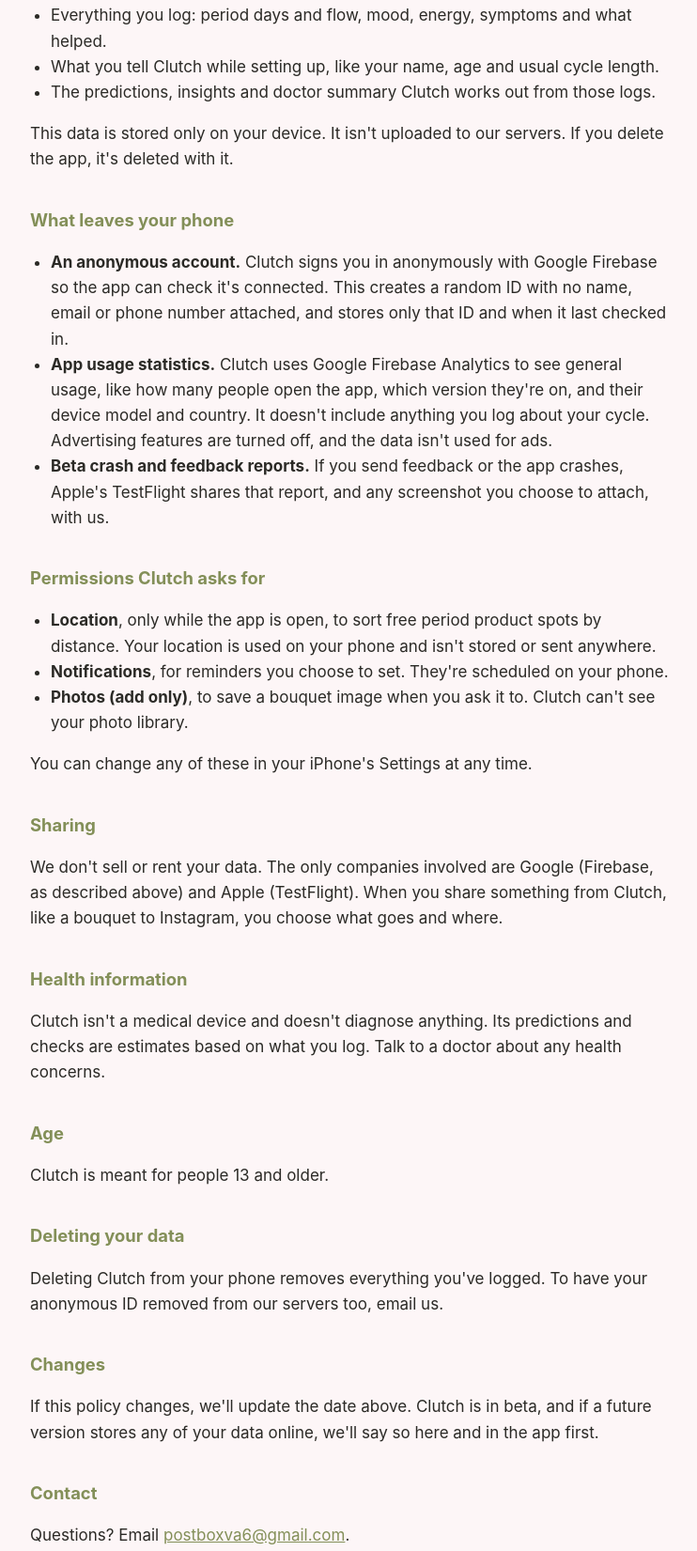
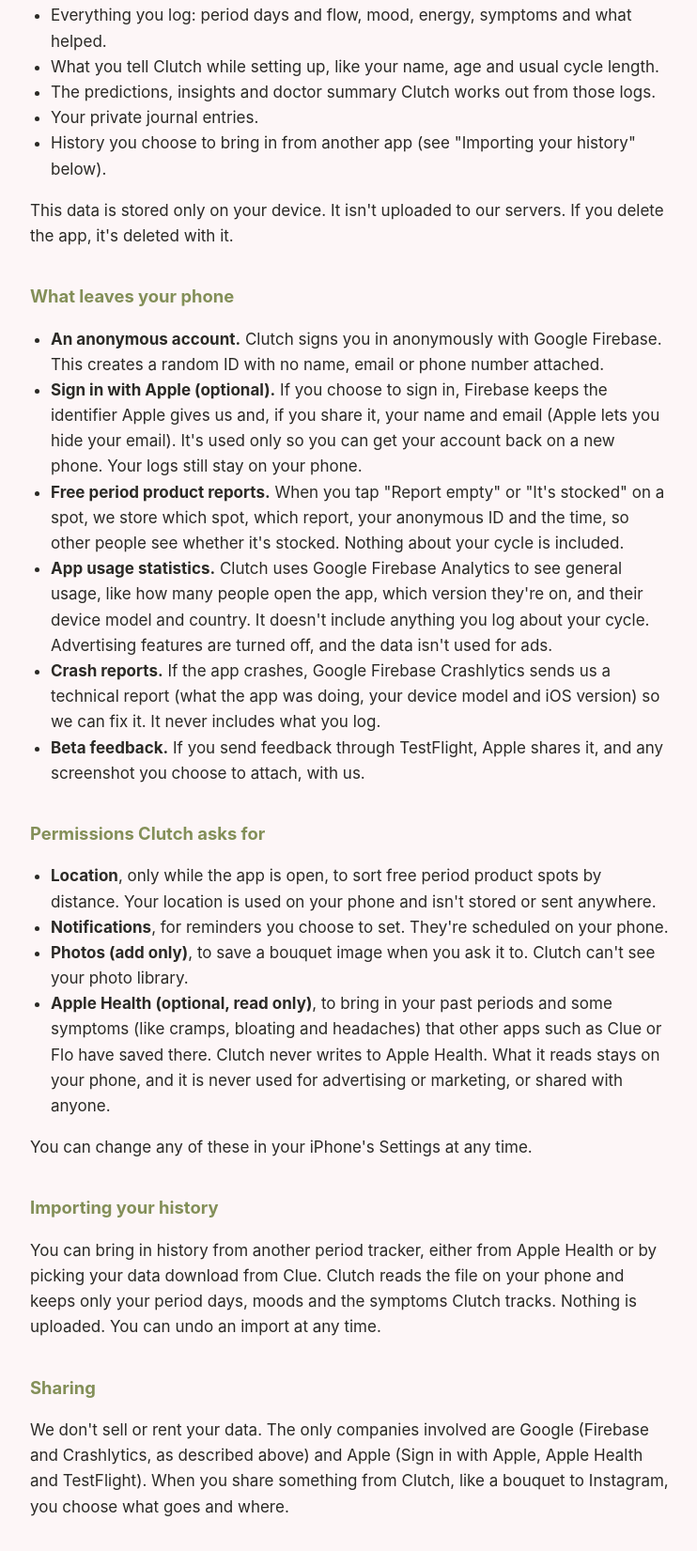
Before and after one commit to naviadepu/clutch-mobile, a plain HTML site: page site/privacy/index.html in a window 1280 px wide. Shown: the part 327-1978 px from the top of the page at 94% size, without its empty margins (268-1010 px from the left). Drawn offline with Linux system fonts and the light colour scheme.

Commit message:
Privacy policy: Apple Health, Clue import, Sign in with Apple, Crashlytics, spot reports, in-app delete
Co-Authored-By: Claude Opus 5.5 <noreply@anthropic.com>

```diff
--- a/site/privacy/index.html
+++ b/site/privacy/index.html
@@ -20,7 +20,7 @@
 <body>
 <main>
   <h1>Clutch Privacy Policy</h1>
-  <p class="date">Last updated November 9, 2026 · applies to the Clutch beta for iOS</p>
+  <p class="date">Last updated November 20, 2026 · applies to the Clutch beta for iOS</p>
 
   <p class="summary"><strong>The short version:</strong> what you log in Clutch (your periods, moods, symptoms and notes) stays on your phone. We don't sell your data, we don't use it for ads, and we can't see your cycle.</p>
 
@@ -29,14 +29,19 @@
     <li>Everything you log: period days and flow, mood, energy, symptoms and what helped.</li>
     <li>What you tell Clutch while setting up, like your name, age and usual cycle length.</li>
     <li>The predictions, insights and doctor summary Clutch works out from those logs.</li>
+    <li>Your private journal entries.</li>
+    <li>History you choose to bring in from another app (see "Importing your history" below).</li>
   </ul>
   <p>This data is stored only on your device. It isn't uploaded to our servers. If you delete the app, it's deleted with it.</p>
 
   <h2>What leaves your phone</h2>
   <ul>
-    <li><strong>An anonymous account.</strong> Clutch signs you in anonymously with Google Firebase so the app can check it's connected. This creates a random ID with no name, email or phone number attached, and stores only that ID and when it last checked in.</li>
+    <li><strong>An anonymous account.</strong> Clutch signs you in anonymously with Google Firebase. This creates a random ID with no name, email or phone number attached.</li>
+    <li><strong>Sign in with Apple (optional).</strong> If you choose to sign in, Firebase keeps the identifier Apple gives us and, if you share it, your name and email (Apple lets you hide your email). It's used only so you can get your account back on a new phone. Your logs still stay on your phone.</li>
+    <li><strong>Free period product reports.</strong> When you tap "Report empty" or "It's stocked" on a spot, we store which spot, which report, your anonymous ID and the time, so other people see whether it's stocked. Nothing about your cycle is included.</li>
     <li><strong>App usage statistics.</strong> Clutch uses Google Firebase Analytics to see general usage, like how many people open the app, which version they're on, and their device model and country. It doesn't include anything you log about your cycle. Advertising features are turned off, and the data isn't used for ads.</li>
-    <li><strong>Beta crash and feedback reports.</strong> If you send feedback or the app crashes, Apple's TestFlight shares that report, and any screenshot you choose to attach, with us.</li>
+    <li><strong>Crash reports.</strong> If the app crashes, Google Firebase Crashlytics sends us a technical report (what the app was doing, your device model and iOS version) so we can fix it. It never includes what you log.</li>
+    <li><strong>Beta feedback.</strong> If you send feedback through TestFlight, Apple shares it, and any screenshot you choose to attach, with us.</li>
   </ul>
 
   <h2>Permissions Clutch asks for</h2>
@@ -44,20 +49,24 @@
     <li><strong>Location</strong>, only while the app is open, to sort free period product spots by distance. Your location is used on your phone and isn't stored or sent anywhere.</li>
     <li><strong>Notifications</strong>, for reminders you choose to set. They're scheduled on your phone.</li>
     <li><strong>Photos (add only)</strong>, to save a bouquet image when you ask it to. Clutch can't see your photo library.</li>
+    <li><strong>Apple Health (optional, read only)</strong>, to bring in your past periods and some symptoms (like cramps, bloating and headaches) that other apps such as Clue or Flo have saved there. Clutch never writes to Apple Health. What it reads stays on your phone, and it is never used for advertising or marketing, or shared with anyone.</li>
   </ul>
   <p>You can change any of these in your iPhone's Settings at any time.</p>
 
+  <h2>Importing your history</h2>
+  <p>You can bring in history from another period tracker, either from Apple Health or by picking your data download from Clue. Clutch reads the file on your phone and keeps only your period days, moods and the symptoms Clutch tracks. Nothing is uploaded. You can undo an import at any time.</p>
+
   <h2>Sharing</h2>
-  <p>We don't sell or rent your data. The only companies involved are Google (Firebase, as described above) and Apple (TestFlight). When you share something from Clutch, like a bouquet to Instagram, you choose what goes and where.</p>
+  <p>We don't sell or rent your data. The only companies involved are Google (Firebase and Crashlytics, as described above) and Apple (Sign in with Apple, Apple Health and TestFlight). When you share something from Clutch, like a bouquet to Instagram, you choose what goes and where.</p>
 
   <h2>Health information</h2>
   <p>Clutch isn't a medical device and doesn't diagnose anything. Its predictions and checks are estimates based on what you log. Talk to a doctor about any health concerns.</p>
 
   <h2>Age</h2>
-  <p>Clutch is meant for people 13 and older.</p>
+  <p>Clutch is meant for people 15 and older.</p>
 
   <h2>Deleting your data</h2>
-  <p>Deleting Clutch from your phone removes everything you've logged. To have your anonymous ID removed from our servers too, email us.</p>
+  <p>In Clutch, tap your name, then "Delete my account and data". That deletes your account from our servers and erases everything Clutch keeps on your phone. Deleting the app also removes everything you've logged; to remove your account too, use that button first or email us.</p>
 
   <h2>Changes</h2>
   <p>If this policy changes, we'll update the date above. Clutch is in beta, and if a future version stores any of your data online, we'll say so here and in the app first.</p>
```
